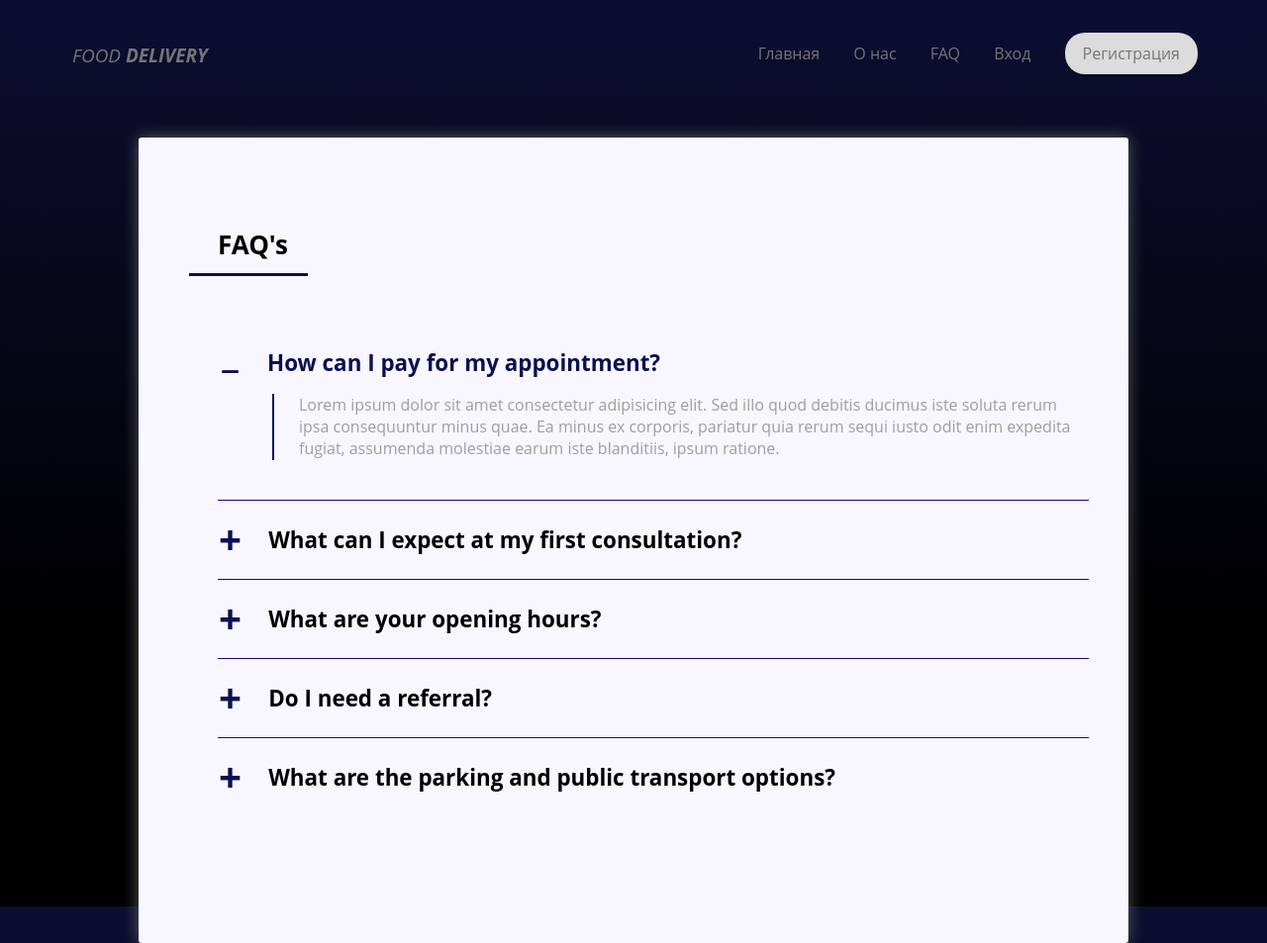
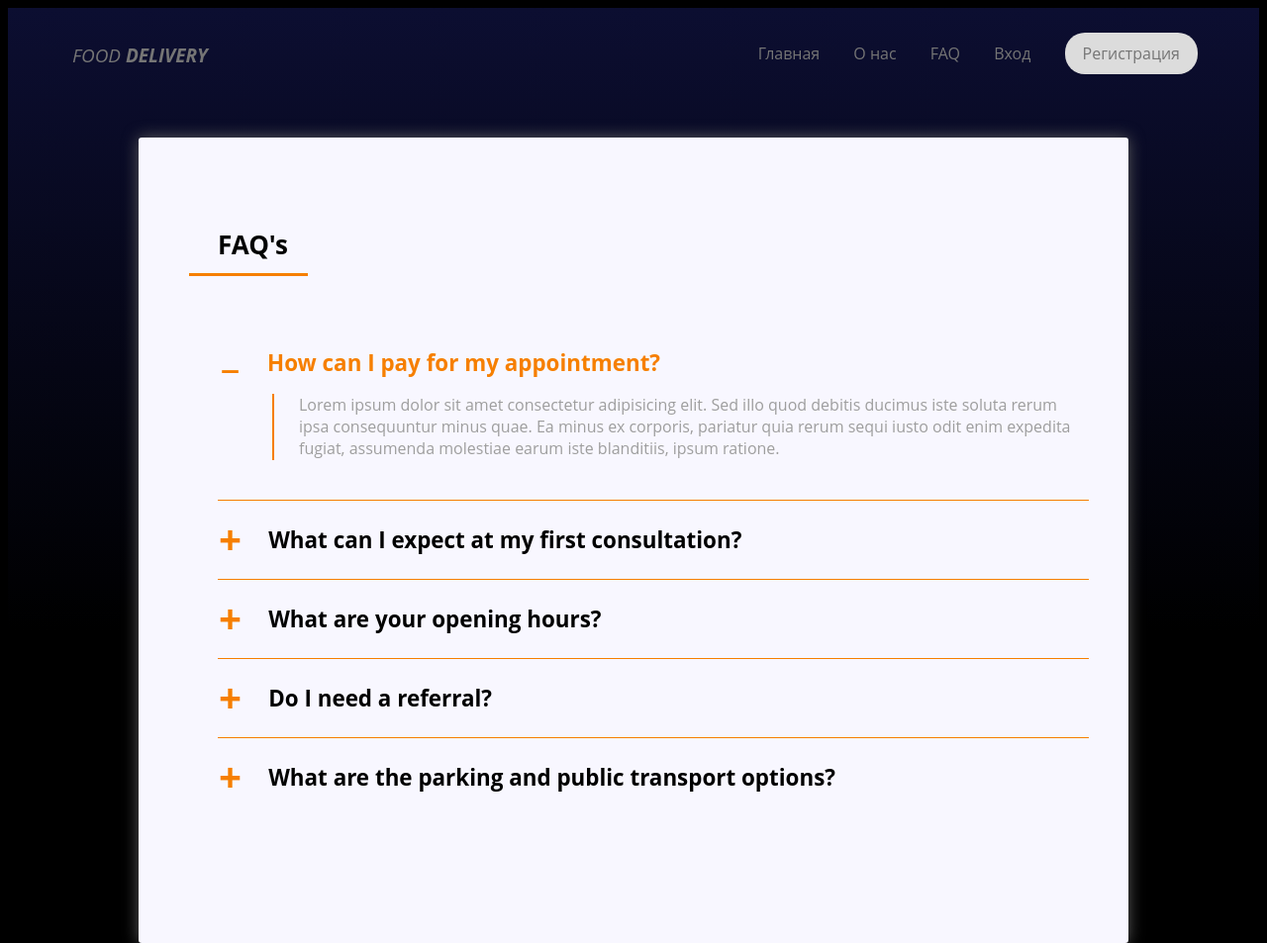
Before and after one commit to noaqq/food_delivery, a Django app: page /faq in a window 1280 px wide. Shown: the whole page at 99% size. Run offline with Django 4.2, Linux system fonts and the light colour scheme.

Commit message:
update FAQ

```diff
--- a/delivery/static/css/faq.css
+++ b/delivery/static/css/faq.css
@@ -1,9 +1,8 @@
 body {
-    background: linear-gradient(0deg, rgba(0,0,0,1) 30%, rgba(12,14,49,1) 100%);
     font-family: sans-serif;
 }
 
-div + div {
+div+div {
     clear: both;
 }
 
@@ -19,24 +18,25 @@
 
 div.seperator {
     width: 7.5em;
-    background-color: #0b1051;
+    background-color: #f67f00;
     height: 0.17em;
     margin-left: -1.8em;
 }
 
-.faq-list > div {
-    border-bottom: 0.07em solid #1a0389;
+.faq-list>div {
+    border-bottom: 0.07em solid #f67f00;
     padding: 1.5em 0em;
 }
 
-.faq-list > div:last-child {
+.faq-list>div:last-child {
     border: unset;
 }
 
-details > summary {
+details>summary {
     list-style: none;
 }
-details > summary::-webkit-details-marker {
+
+details>summary::-webkit-details-marker {
     display: none;
 }
 
@@ -54,24 +54,31 @@
 }
 
 summary:hover {
-    color: #0b1051;
+    color: #f67f00;
 }
 
-details[open] summary ~ * {
+details[open] summary~* {
     animation: sweep .5s ease-in-out;
 }
 
 @keyframes sweep {
-    0%    {opacity: 0; margin-left: -10px}
-    100%  {opacity: 1; margin-left: 55px}
+    0% {
+        opacity: 0;
+        margin-left: -10px
+    }
+
+    100% {
+        opacity: 1;
+        margin-left: 55px
+    }
 }
 
 details[open] summary {
-    color: #0b1051;
+    color: #f67f00;
 }
 
 details[open] p {
-    border-left: 2px solid #0b1051;
+    border-left: 2px solid #f67f00;
     margin-left: 55px;
     padding-left: 25px;
     opacity: 100;
@@ -87,6 +94,7 @@
 
 .faq-body {
     width: 1000px;
+    height: auto;
     margin: 4em auto;
     box-shadow: 0px 0px 16px #5b5b5b;
     border-radius: 0.2em;
@@ -108,7 +116,7 @@
     background: transparent;
     border-radius: 0.3em;
     content: "+";
-    color: #0b1051;
+    color: #f67f00;
     float: left;
     font-size: 1.8em;
     font-weight: bold;
```
